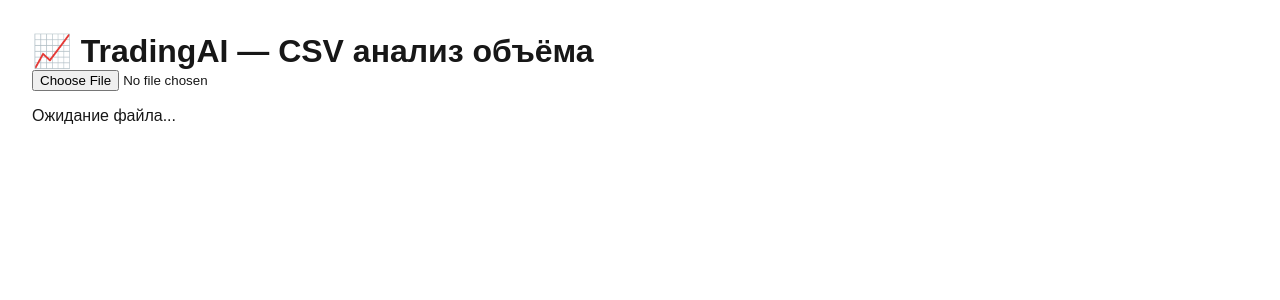
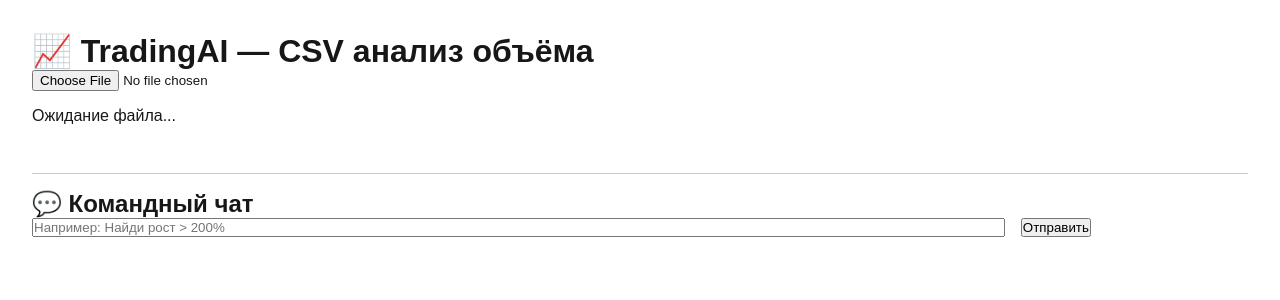
Before and after one commit to WAO2025/TradingAI, a Next.js app: page / in a window 1280 px wide. Shown: the top 300 px of the page. Built offline with nearby package versions, Linux system fonts and the light colour scheme.

Commit message:
Добавлен чат на главную страницу

```diff
--- a/pages/index.tsx
+++ b/pages/index.tsx
@@ -7,6 +7,8 @@ export default function Home() {
   const [loading, setLoading] = useState(false);
   const [statusText, setStatusText] = useState("Ожидание файла...");
   const [progress, setProgress] = useState(0);
+  const [chatInput, setChatInput] = useState("");
+  const [chatResponse, setChatResponse] = useState<string[]>([]);
 
   const handleFileUpload = (e: React.ChangeEvent<HTMLInputElement>) => {
     const file = e.target.files?.[0];
@@ -37,6 +39,18 @@ export default function Home() {
           });
       },
     });
+  };
+
+  const handleChatSubmit = async () => {
+    if (!chatInput.trim()) return;
+    const response = await fetch("/api/chat", {
+      method: "POST",
+      headers: { "Content-Type": "application/json" },
+      body: JSON.stringify({ message: chatInput }),
+    });
+    const data = await response.json();
+    setChatResponse([...chatResponse, `🧠 ${chatInput}`, `💬 ${data.reply}`]);
+    setChatInput("");
   };
 
   return (
@@ -72,6 +86,23 @@ export default function Home() {
           <li key={idx}>{r}</li>
         ))}
       </ul>
+
+      <div style={{ marginTop: "3rem", borderTop: "1px solid #ccc", paddingTop: "1rem" }}>
+        <h2>💬 Командный чат</h2>
+        <input
+          type="text"
+          value={chatInput}
+          onChange={(e) => setChatInput(e.target.value)}
+          placeholder="Например: Найди рост > 200%"
+          style={{ width: "80%", marginRight: "1rem" }}
+        />
+        <button onClick={handleChatSubmit}>Отправить</button>
+        <div style={{ marginTop: "1rem" }}>
+          {chatResponse.map((msg, idx) => (
+            <p key={idx}>{msg}</p>
+          ))}
+        </div>
+      </div>
     </main>
   );
 }
```
